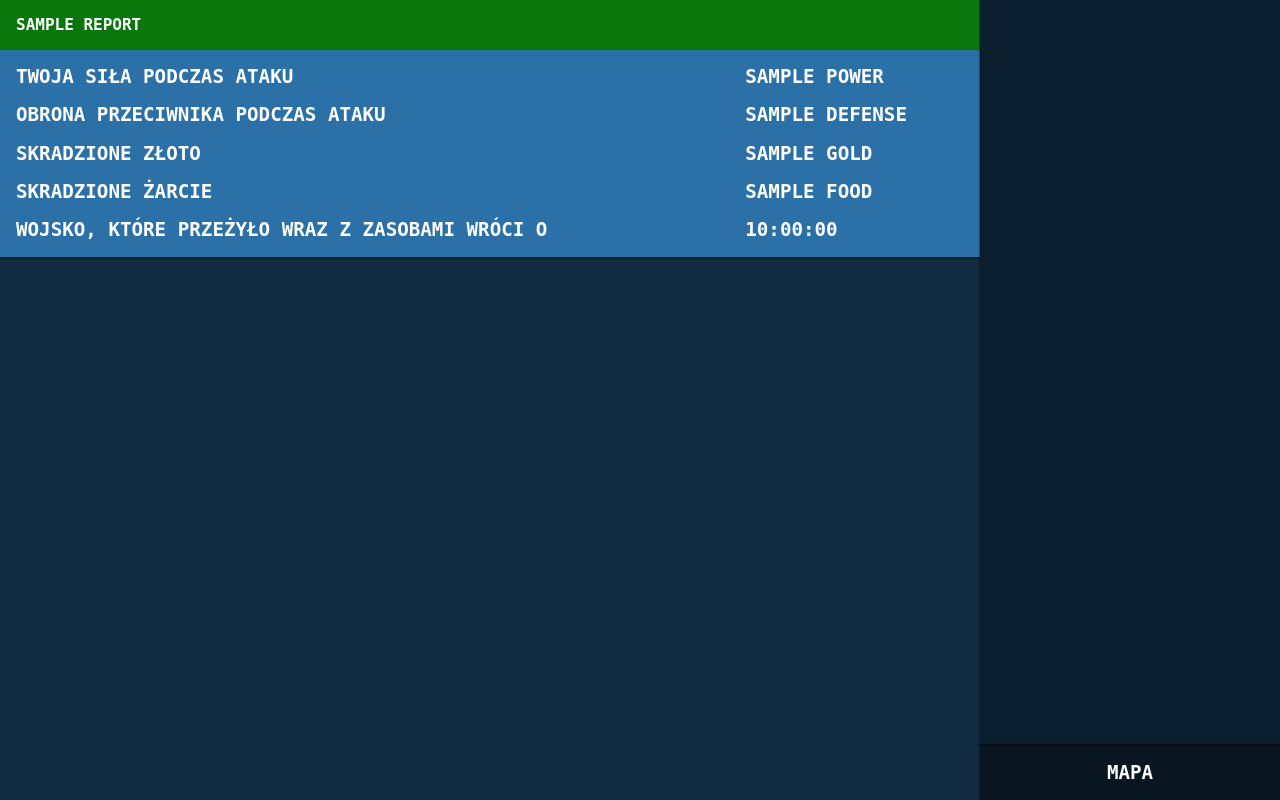
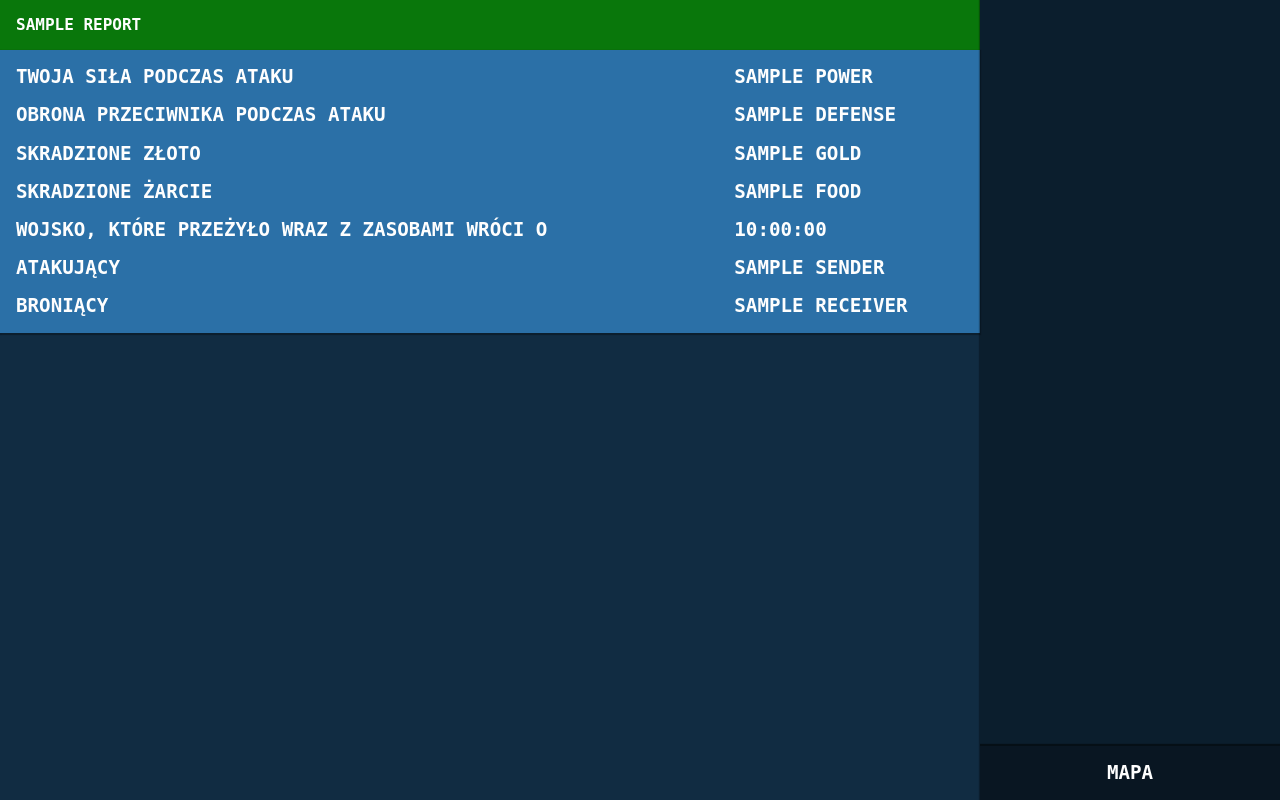
Before and after one commit to dominx99/plemiona, a PHP site: template views/villages/report.twig in a window 1280 px wide. Run offline with PHP 8.4, Linux system fonts and the light colour scheme; the template is opened without the code that fills it: most values are stand-ins (such as "Sample title", 1, 10 or a date in 2020); style sheets or scripts are compiled from the project's sources; some libraries are stand-ins or nearby versions.

Commit message:
make reports on receivers during attack

```diff
--- a/app/Models/Report.php
+++ b/app/Models/Report.php
@@ -9,6 +9,7 @@ class Report extends Model
     protected $fillable = [
         'village_id',
         'expedition_id',
+        'is_sender',
         'win',
         'title',
         'description',
--- a/views/villages/report.twig
+++ b/views/villages/report.twig
@@ -30,6 +30,14 @@
                 <td>Wojsko, które przeżyło wraz z zasobami wróci o</td>
                 <td>{{ report.expedition.reach_at | date('H:i:s') }}</td>
             </tr>
+            <tr>
+                <td>Atakujący</td>
+                <td>{{ report.expedition.sender.name }}</td>
+            </tr>
+            <tr>
+                <td>Broniący</td>
+                <td>{{ report.expedition.receiver.name }}</td>
+            </tr>
         </tbody>
     </table>
 </div>
```
Also changed, not shown: app/Repositories/ReportRepository.php (+22 -0 lines), app/Services/ExpeditionCalculator.php (+5 -2 lines). Lines whose indentation alone changed are shown as unchanged.
